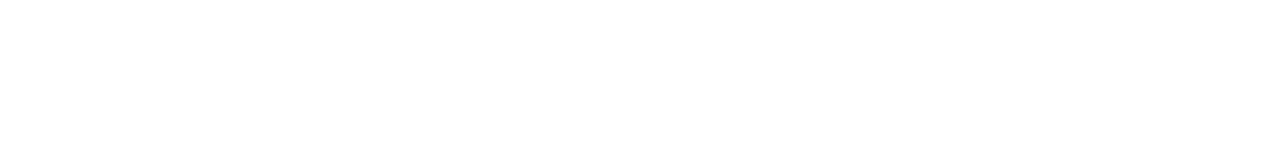
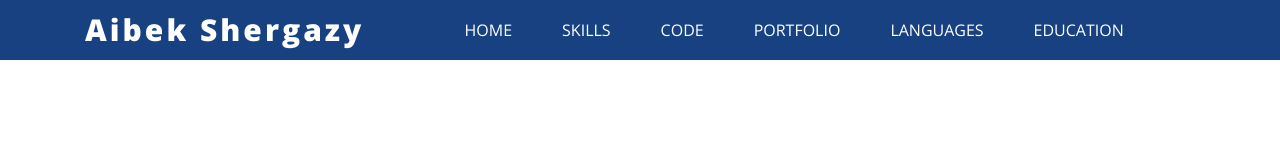
Before and after one commit to AibekShergazy/POrtfolio3, a plain HTML site: page index.html in a window 1280 px wide. Drawn offline with nearby package versions, Linux system fonts and the light colour scheme.

Commit message:
add header

```diff
--- a/index.html
+++ b/index.html
@@ -13,5 +13,35 @@
     <link rel="stylesheet" href="style.css" />
     <title>PortfolioA</title>
   </head>
-  <body></body>
+  <body>
+    <header class="header">
+      <div class="header-inner">
+        <div class="container">
+          <nav class="header-nav">
+            <a href="#" class="header-logo">Aibek Shergazy</a>
+            <ul class="header-menu">
+              <li class="header-menu-item">
+                <a href="#home" class="header-menu-link">Home</a>
+              </li>
+              <li class="header-menu-item">
+                <a href="#skills" class="header-menu-link">Skills</a>
+              </li>
+              <li class="header-menu-item">
+                <a href="#code" class="header-menu-link">code</a>
+              </li>
+              <li class="header-menu-item">
+                <a href="#portfolio" class="header-menu-link">Portfolio</a>
+              </li>
+              <li class="header-menu-item">
+                <a href="#languages" class="header-menu-link">Languages</a>
+              </li>
+              <li class="header-menu-item">
+                <a href="#education" class="header-menu-link">Education</a>
+              </li>
+            </ul>
+          </nav>
+        </div>
+      </div>
+    </header>
+  </body>
 </html>
--- a/style.css
+++ b/style.css
@@ -0,0 +1,85 @@
+:root {
+  --accent: #174180;
+  --accent-light: #3764a7;
+  --pure-white: #fff;
+}
+
+html {
+  box-sizing: border-box;
+  scroll-behavior: smooth;
+}
+*,
+*::before,
+*::after {
+  box-sizing: inherit;
+}
+
+body {
+  margin: 0;
+  font-family: "Open Sans", sans-serif;
+  color: var(--accent);
+}
+
+.container {
+  width: 1140px;
+  margin: 0 auto;
+  padding: 0 15px;
+}
+
+.header {
+  background-color: var(--accent);
+}
+
+.header a {
+  color: var(--pure-white);
+  text-decoration: none;
+}
+.header-nav {
+  padding: 15px 0;
+  /* min-height: 50px; */
+  display: flex;
+  justify-content: space-between;
+  align-items: center;
+  /* padding: 15px 0; */
+}
+
+.header-logo {
+  /* display: inline-block; */
+  width: 30%;
+  /* border: 1px solid black; */
+  font-size: 30px;
+  line-height: 30px;
+  font-weight: 800;
+  letter-spacing: 3px;
+}
+.header-logo img {
+  width: 100%;
+  height: 60px;
+  object-fit: contain;
+}
+.header-menu {
+  width: 78%;
+  display: flex;
+  flex-wrap: wrap;
+  justify-content: center;
+  gap: 20px;
+  margin: 0;
+  padding: 0;
+  list-style: none;
+  /* background-color: red; */
+}
+
+/* .header-menu-item {
+} */
+
+.header-menu-link {
+  padding: 15px;
+  font-size: 16px;
+  line-height: 16px;
+  text-transform: uppercase;
+  transition: background-color 0.4s;
+}
+
+.header-menu-link:hover {
+  background-color: var(--accent-light);
+}
```
